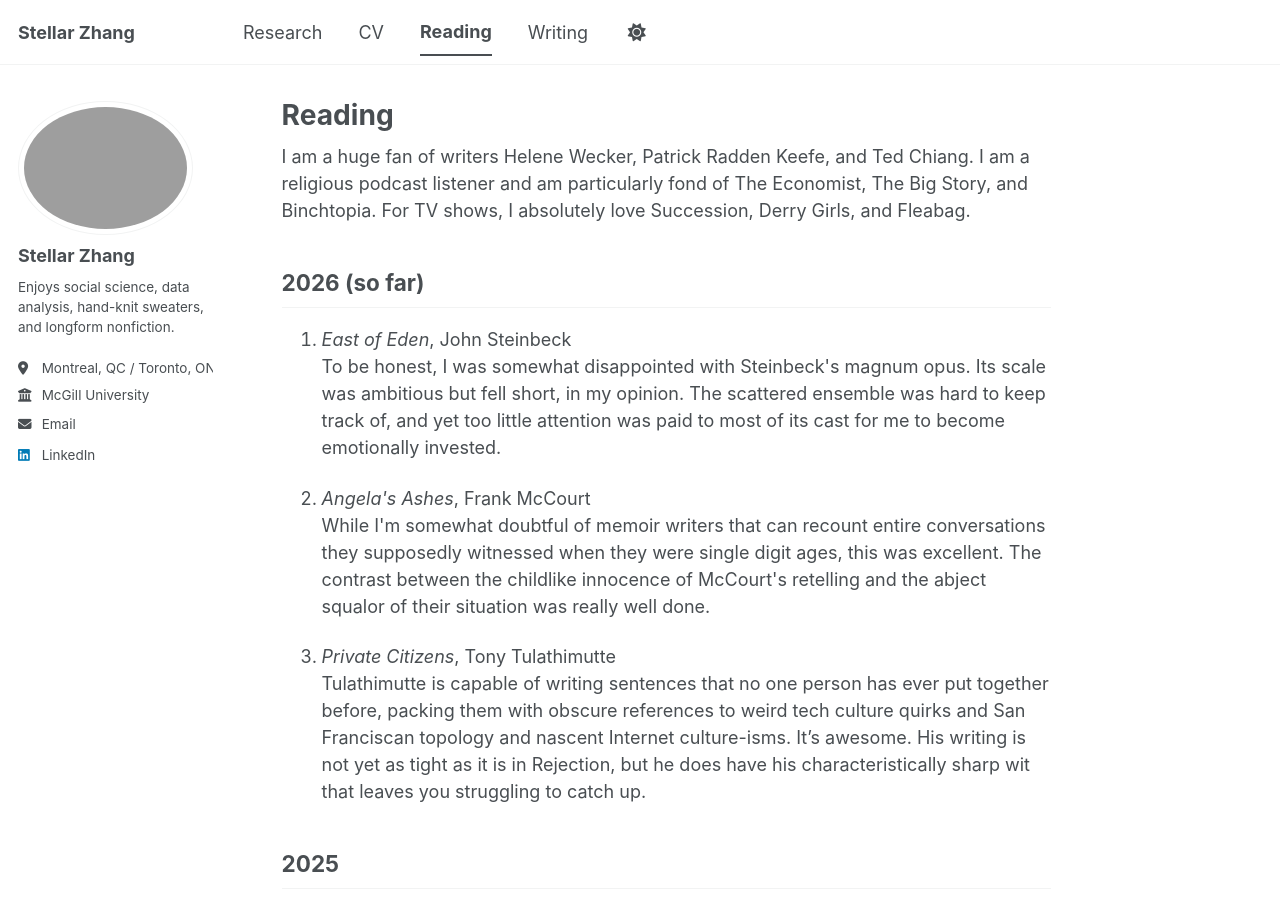
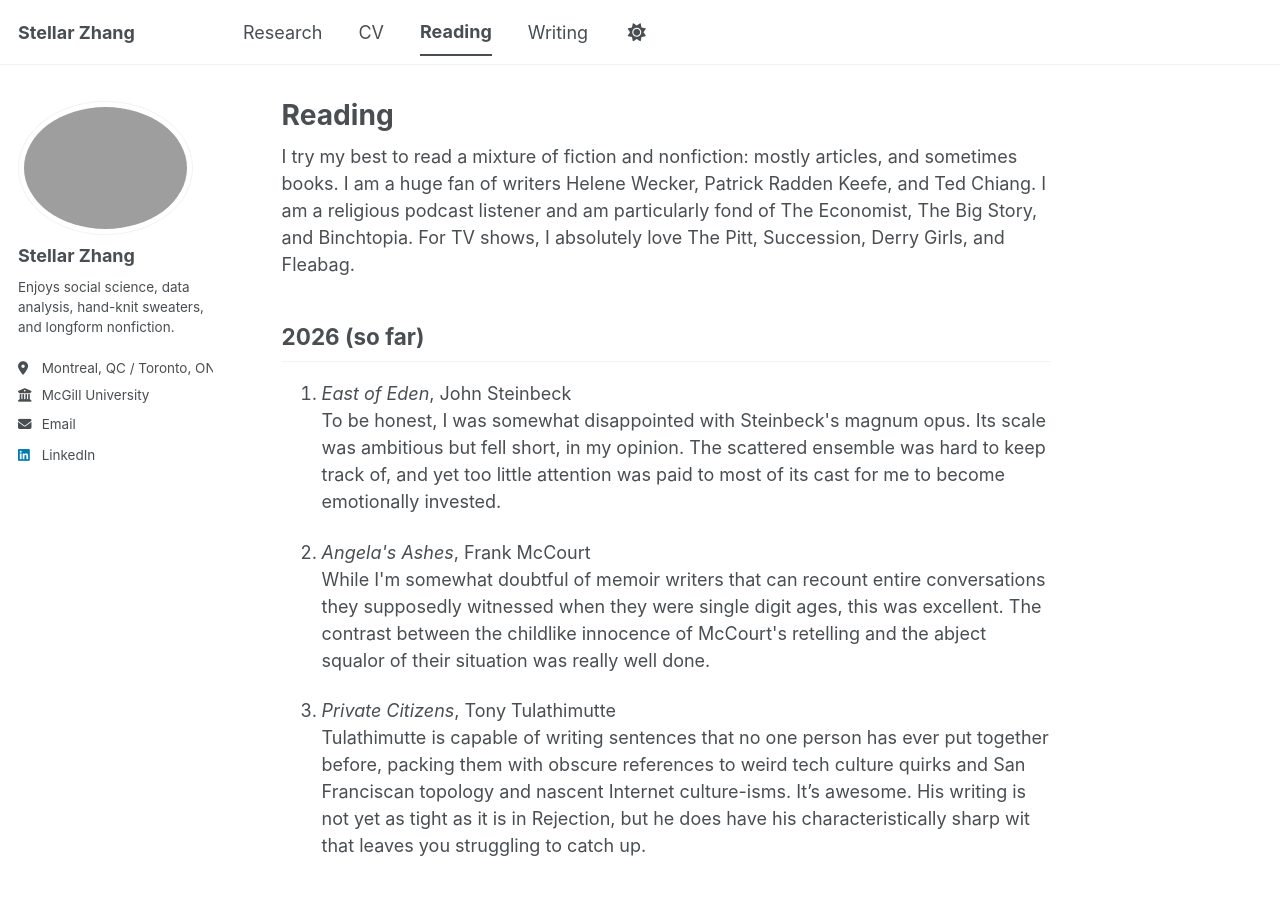
Before and after one commit to stellarxzhang/stellarxzhang.github.io, a Jekyll site: the page built from _pages/reading.md, in a window 1280 px wide and 900 px high. Built offline with Jekyll 4.4.1, drawn with Linux system fonts in a browser that asks for light colours; a script bundle is joined from its source files by our own code; library files that are not in the unit come from our copies.

Commit message:
Update reading.md

```diff
--- a/_pages/reading.md
+++ b/_pages/reading.md
@@ -8,7 +8,7 @@
 ---
 
 
-I am a huge fan of writers Helene Wecker, Patrick Radden Keefe, and Ted Chiang. I am a religious podcast listener and am particularly fond of The Economist, The Big Story, and Binchtopia. For TV shows, I absolutely love Succession, Derry Girls, and Fleabag.
+I try my best to read a mixture of fiction and nonfiction: mostly articles, and sometimes books. I am a huge fan of writers Helene Wecker, Patrick Radden Keefe, and Ted Chiang. I am a religious podcast listener and am particularly fond of The Economist, The Big Story, and Binchtopia. For TV shows, I absolutely love The Pitt, Succession, Derry Girls, and Fleabag.
 
 <!-- IMPORTANT: to edit the list of books, please go to the file _data/books.yml and edit according to the format -->
 <!-- IMPORTANT: to edit the list of books, please go to the file _data/books.yml and edit according to the format -->
```
